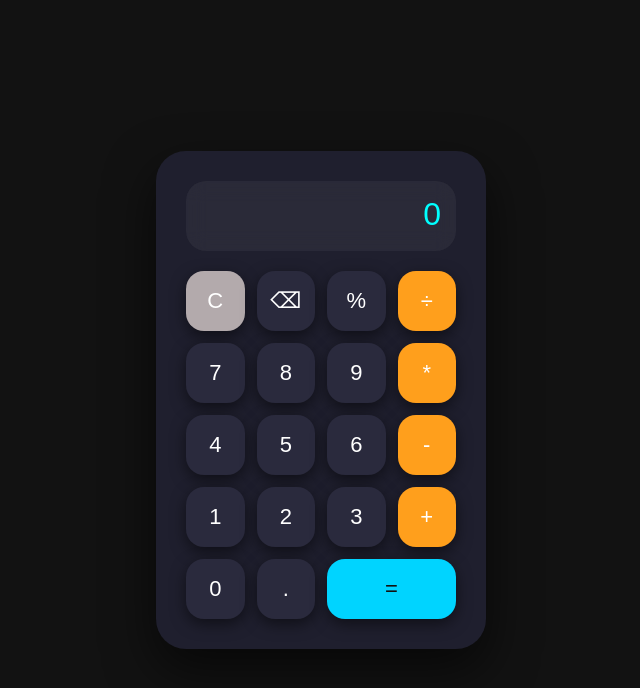
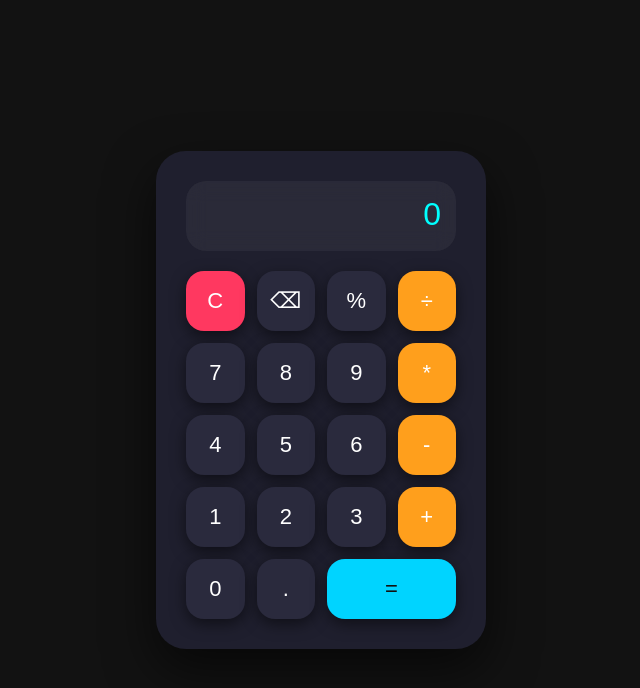
Before and after one commit to jomiy191-arch/kalkulyator, a plain HTML site: page index.html in a window 1280 px wide. Shown: the whole page, without its empty margins (319-959 px from the left). Drawn offline with Linux system fonts and the light colour scheme.

Commit message:
Some changes

```diff
--- a/css/main.css
+++ b/css/main.css
@@ -58,7 +58,7 @@ button:hover {
 }
 
 .clear {
-  background: #b3aaac;
+  background: #ff3860;
   color: #fff;
 }
 
```
